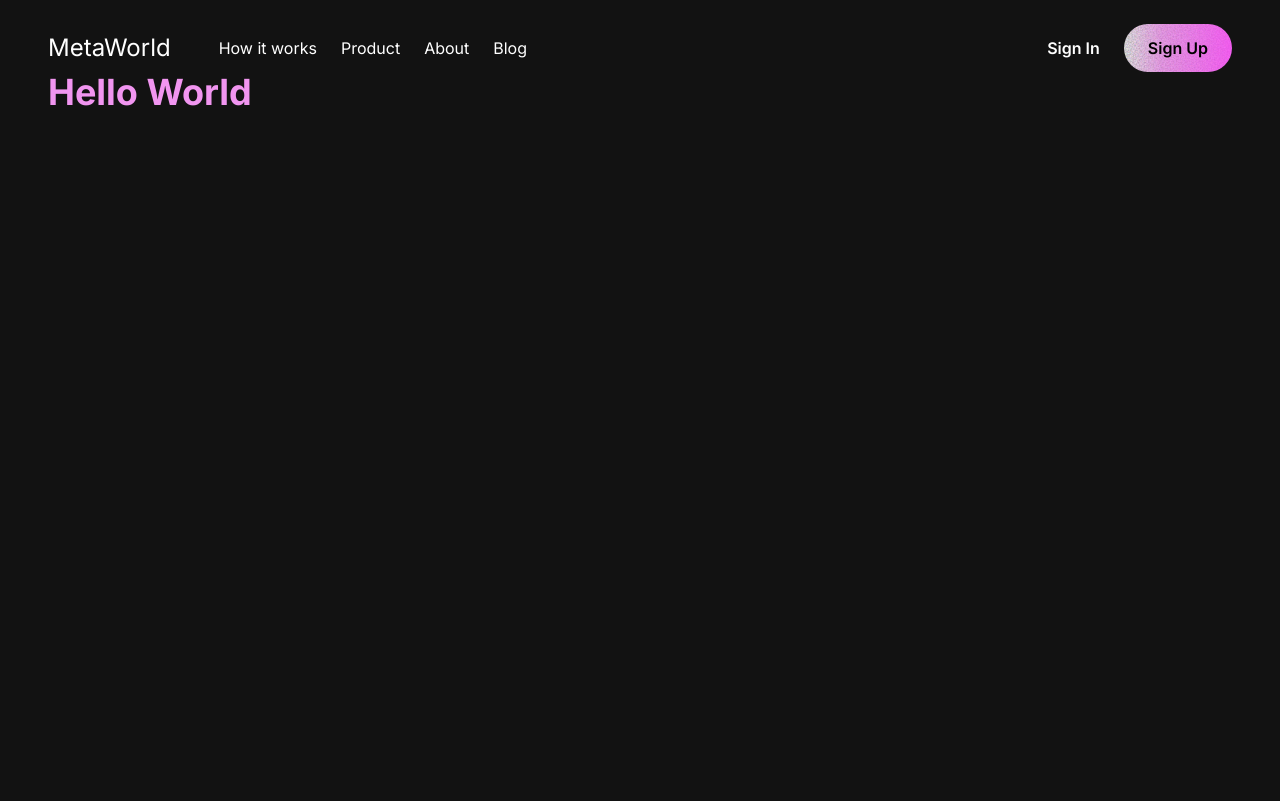
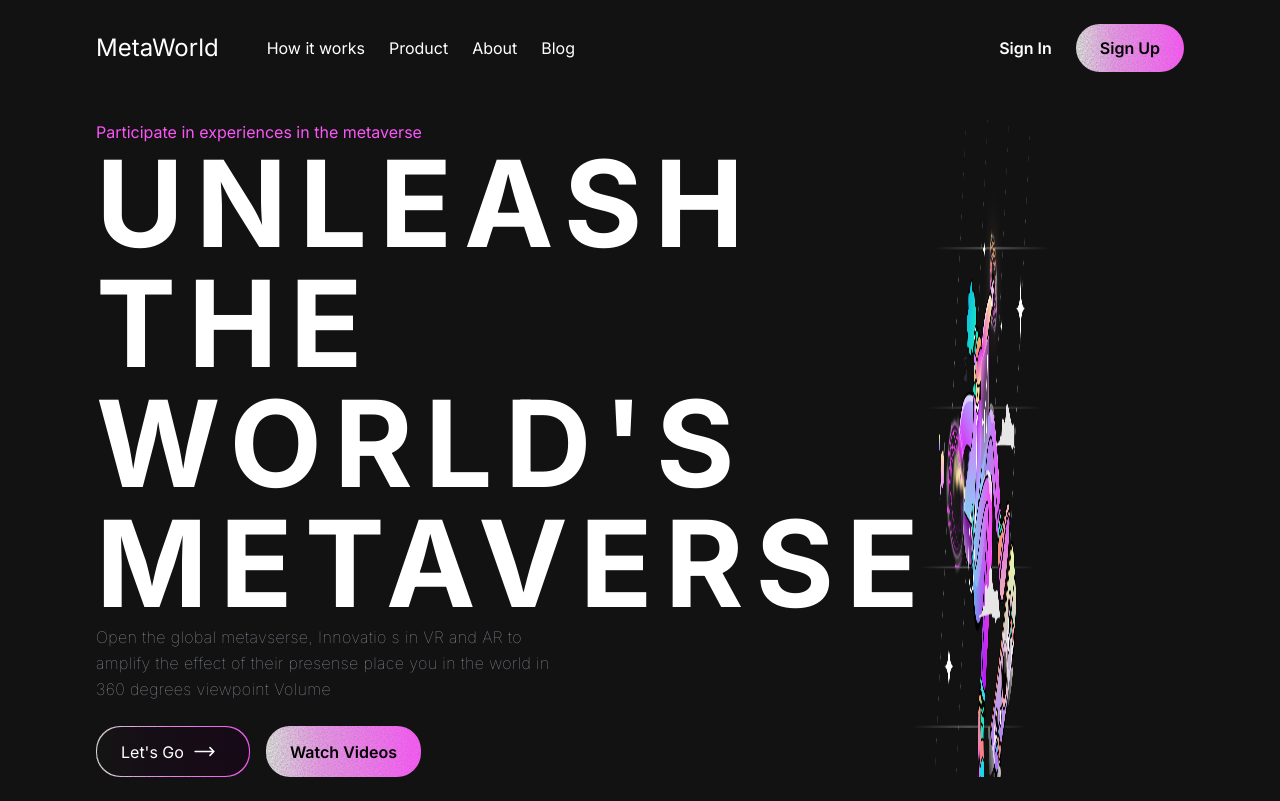
Before and after one commit to whysosaket/Metaverse-Landing-Page, a React (Vite) app: page / in a window 1280 px wide. Built offline with nearby package versions, Linux system fonts and the light colour scheme.

Commit message:
Hero Almost Complete

```diff
--- a/package.json
+++ b/package.json
@@ -12,7 +12,8 @@
   "dependencies": {
     "path": "^0.12.7",
     "react": "^18.3.1",
-    "react-dom": "^18.3.1"
+    "react-dom": "^18.3.1",
+    "react-icons": "^5.3.0"
   },
   "devDependencies": {
     "@eslint/js": "^9.9.0",
--- a/src/App.tsx
+++ b/src/App.tsx
@@ -1,3 +1,4 @@
+import Hero from "./components/Hero"
 import Navbar from "./components/Navbar"
 
 
@@ -5,9 +6,9 @@ function App() {
 
 
   return (
-    <div className="py-6 px-12 font-inter text-white">
+    <div className="py-6 px-24 font-inter text-white">
       <Navbar />
-      <h1 className="text-4xl text-primary font-inter font-bold">Hello World</h1>
+      <Hero />
     </div>
   )
 }
--- a/src/components/Button.tsx
+++ b/src/components/Button.tsx
@@ -1,7 +1,7 @@
 const Button = (props: { text: string }) => {
   return (
-    <div className="bg-custom-gradient text-black hover:bg-custom-gradient2 px-6 py-3 rounded-3xl font-semibold text-center select-none cursor-pointer">
-      {props.text}
+    <div className="bg-custom-gradient flex align-middle text-black hover:bg-custom-gradient2 px-6 py-3 rounded-3xl font-semibold text-center select-none cursor-pointer">
+      <span className="my-auto">{props.text}</span>
     </div>
   );
 };
--- /dev/null
+++ b/src/components/Hero.tsx
@@ -0,0 +1,51 @@
+import { HiOutlineArrowLongRight } from "react-icons/hi2";
+
+const headingStyle =
+  "font-bold text-[7.5rem] my-0 p-0 leading-none tracking-widest";
+import Mascot from "../assets/mascot.png";
+import Button from "./Button";
+
+const Hero = () => {
+  return (
+    <div className="mt-12 flex relative overflow-hidden">
+      {" "}
+      {/* Ensure overflow-hidden is on the correct container */}
+      <div className="w-2/3">
+        <h1 className="text-secondary">
+          Participate in experiences in the metaverse
+        </h1>
+        <h1 className={headingStyle}>UNLEASH</h1>
+        <h1 className={headingStyle}>THE</h1>
+        <h1 className={headingStyle}>WORLD'S</h1>
+        <h1 className={headingStyle}>METAVERSE</h1>
+       <div className="w-2/3 tracking-wide leading-relaxed">
+       <p className="text-gray-400 font-thin">
+          Open the global metavserse, Innovatio s in VR and AR to amplify the
+          effect of their presense place you in the world in 360 degrees
+          viewpoint Volume
+        </p>
+       </div>
+       <div className="w-2/3 flex justify-start mt-6">
+            <button className="p-[1px] rounded-3xl  bg-custom-gradient hover:bg-custom-gradient2 mr-4">
+                <button className="px-6 py-3 rounded-3xl bg-black/90 flex align-middle justify-center">
+                    <span className="my-auto">Let's Go</span>
+                    <HiOutlineArrowLongRight className="my-auto mx-2" size={25} />
+                </button>
+
+            </button>
+            <Button text="Watch Videos" />
+       </div>
+      </div>
+      <div className="relative w-1/3">
+        <img
+          className="absolute left-20 -top-20 w-[10rem] h-[55rem]"
+          src={Mascot}
+          alt="Mascot"
+        />{" "}
+        {/* Use relative size constraints */}
+      </div>
+    </div>
+  );
+};
+
+export default Hero;
```
Also changed, not shown: 1 other file (tests, documents, lock files or other folders).
